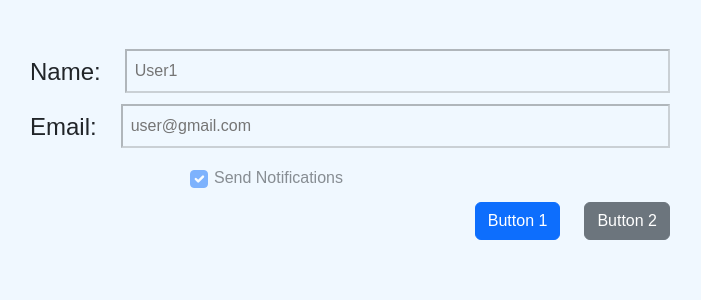
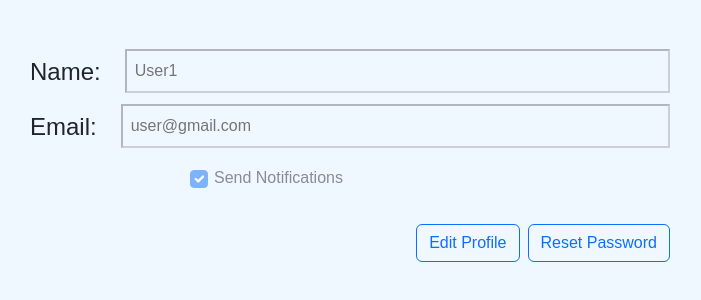
Before and after one commit to Arslanj9/Editmaster, a React (Vite) app in the folder frontend/: page /profile in a window 1280 px wide. Shown: the top 300 px of the page, without its empty margins (290-991 px from the left). Built offline with nearby package versions, Linux system fonts and the light colour scheme.

Commit message:
Created Modal inside profile.jsx for edit profile and reset password

```diff
--- a/frontend/src/main.jsx
+++ b/frontend/src/main.jsx
@@ -2,6 +2,8 @@ import React from 'react'
 import ReactDOM from 'react-dom/client'
 import App from './App.jsx'
 import 'bootstrap/dist/css/bootstrap.min.css'
+import 'bootstrap/dist/js/bootstrap.bundle.min.js';
+
 
 ReactDOM.createRoot(document.getElementById('root')).render(
   <React.StrictMode>
--- a/frontend/src/pages/Profile.jsx
+++ b/frontend/src/pages/Profile.jsx
@@ -1,41 +1,148 @@
-import React, { useState } from 'react'
-
+import React, { useState } from "react";
 
 const Profile = () => {
-
-    const [userName, setUserName] = useState("User1")
-    const [userEmail, setUserEmail] = useState("user@gmail.com")
+  const [userName, setUserName] = useState("User1");
+  const [userEmail, setUserEmail] = useState("user@gmail.com");
 
   return (
     <>
-        <div className='w-50 mx-auto mt-5'>
-            <div className='d-flex align-items-center'>
-                <h4 style={{marginRight: "10px;", marginTop: "10px"}}>Name:</h4>
-                <input type="text" className='ms-4' disabled placeholder={userName} />
+      <div className="w-50 mx-auto mt-5">
+        <div className="d-flex align-items-center">
+          <h4 style={{ marginRight: "10px;", marginTop: "10px" }}>Name:</h4>
+          <input type="text" className="ms-4" disabled placeholder={userName} />
         </div>
-            <div className='d-flex align-items-center mt-2'>
-                <h4 style={{marginRight: "10px;", marginTop: "10px"}}>Email:</h4>
-                <input type="text" className='ms-4' disabled placeholder={userEmail} />
+        <div className="d-flex align-items-center mt-2">
+          <h4 style={{ marginRight: "10px;", marginTop: "10px" }}>Email:</h4>
+          <input
+            type="text"
+            className="ms-4"
+            disabled
+            placeholder={userEmail}
+          />
         </div>
         <div class="form-check mt-3 mx-auto w-50">
-                <input className="form-check-input " type="checkbox" value="" id="flexCheckDefault" checked disabled />
+          <input
+            className="form-check-input "
+            type="checkbox"
+            value=""
+            id="flexCheckDefault"
+            checked
+            disabled
+          />
           <label className="form-check-label " for="flexCheckDefault">
             Send Notifications
           </label>
         </div>
 
-            {/* Button */}
-            <div className="row justify-content-end">
-                <div className="col-auto">
-                    <button className="btn btn-primary ">Button 1</button>
+        {/* Buttons */}
+        {/* <div className='d-flex justify-content-end mt-4'>
+            <button style={{ marginRight: '10px' }} className="btn btn-outline-primary ">Edit Profile</button>
+            <button className="btn btn-outline-primary">Reset Password</button>
+        </div> */}
+
+
+
+
+
+        <div className="d-flex justify-content-end mt-4">
+          <div className="me-2">
+            {/* ========================
+                 Button 1 trigger modal
+                 ======================
+            */}
+            <button
+              type="button"
+              className="btn btn-outline-primary"
+              data-bs-toggle="modal"
+              data-bs-target="#editProfileModal"
+            >
+              Edit Profile
+            </button>
+
+            {/* Modal */}
+            <div
+              className="modal fade"
+              id="editProfileModal"
+              data-bs-backdrop="static"
+              data-bs-keyboard="false"
+              tabIndex="-1"
+              aria-labelledby="staticBackdropLabel"
+              aria-hidden="true"
+            >
+              <div className="modal-dialog">
+                <div className="modal-content">
+                  <div className="modal-header">
+                    <h1 className="modal-title fs-5" id="staticBackdropLabel">
+                      Edit Profile
+                    </h1>
+                    <button
+                      type="button"
+                      className="btn-close"
+                      data-bs-dismiss="modal"
+                      aria-label="Close"
+                    ></button>
                   </div>
-                <div className="col-auto">
-                    <button className="btn btn-secondary">Button 2</button>
+                  <div className="modal-body">...</div>
+                  <div className="modal-footer">
+                    <button type="button" className="btn btn-primary">
+                      Save
+                    </button>
+                  </div>
+                </div>
+              </div>
+            </div>
+          </div>
+          <div>
+           {/* ========================
+                 Button 2 trigger modal
+                 ======================
+            */}
+            <button
+              type="button"
+              className="btn btn-outline-primary"
+              data-bs-toggle="modal"
+              data-bs-target="#resetPasswordModal"
+            >
+              Reset Password
+            </button>
+
+            {/* Modal */}
+            <div
+              className="modal fade"
+              id="resetPasswordModal"
+              data-bs-backdrop="static"
+              data-bs-keyboard="false"
+              tabIndex="-1"
+              aria-labelledby="staticBackdropLabel"
+              aria-hidden="true"
+            >
+              <div className="modal-dialog">
+                <div className="modal-content">
+                  <div className="modal-header">
+                    <h1 className="modal-title fs-5" id="staticBackdropLabel">
+                      Reset Password
+                    </h1>
+                    <button
+                      type="button"
+                      className="btn-close"
+                      data-bs-dismiss="modal"
+                      aria-label="Close"
+                    ></button>
+                  </div>
+                  <div className="modal-body">...</div>
+                  <div className="modal-footer">
+                    <button type="button" className="btn btn-primary">
+                      Save
+                    </button>
+                  </div>
+                </div>
+              </div>
+            </div>
           </div>
         </div>
       </div>
     </>
-  )
-}
+  );
+};
 
-export default Profile
+export default Profile;
```
Also changed, not shown: frontend/src/components/Modal.jsx (added, +9 -0 lines). Lines whose indentation alone changed are shown as unchanged.
